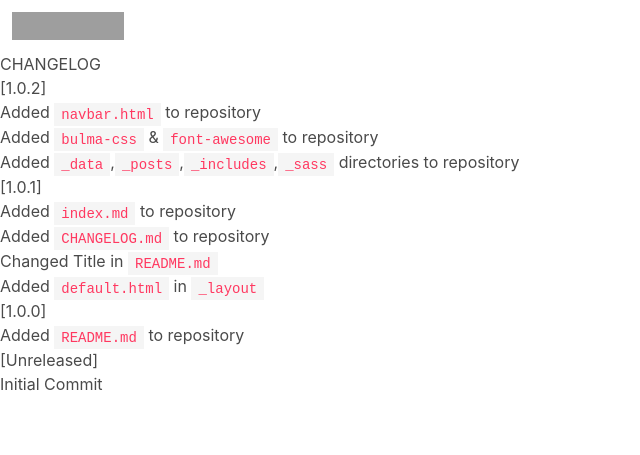
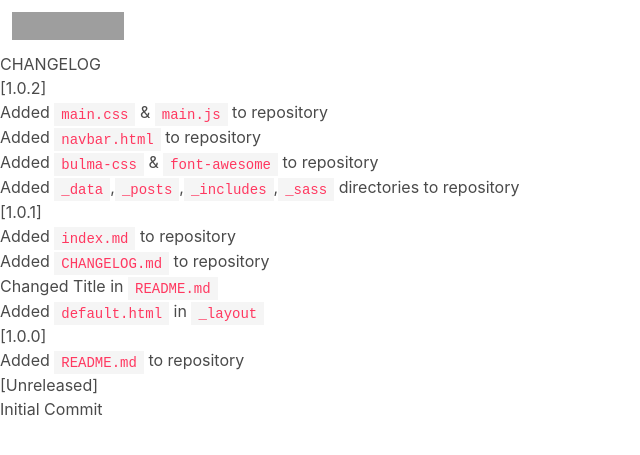
Before and after one commit to thecodechef/sublime-merge-test, a Jekyll site: the page built from CHANGELOG.md, in a window 1280 px wide, cut to the strip 0-455 px from the top of the page. Shown: the whole strip, without its empty margins (0-640 px from the left). Built offline with Jekyll 4.4.1, drawn with Linux system fonts in a browser that asks for light colours; nearby versions of some CDN libraries; our own code applies the rules of GitHub Pages for plain Markdown files; grey boxes are pictures that could not be loaded.

Commit message:
:heart: Added main.css & main.js to repository

```diff
--- a/_config.yml
+++ b/_config.yml
@@ -11,6 +11,10 @@ author:
 css:
   bulma:
     cdn: "https://cdnjs.cloudflare.com/ajax/libs/bulma/0.7.2/css/bulma.min.css"
+  main:
+    file: "assets/css/main.css"
 js:
   font_awesome:
     cdn: "https://use.fontawesome.com/releases/v5.3.1/js/all.js"
+  main:
+    file: "assets/js/main.js"
--- a/_layouts/default.html
+++ b/_layouts/default.html
@@ -5,10 +5,13 @@
 	<meta name="viewport" content="width=device-width, initial-scale=1.0, user-scalable=no">
 	<title>{{ site.title }}</title>
 	<link rel="stylesheet" type="text/css" href="{{ site.css.bulma.cdn }}">
+	<link rel="stylesheet" type="text/css" href="{{ site.css.main.file }}">
 </head>
 <body>
   {%- include navbar.html -%}
   {{ content }}
   <script defer src="{{ site.js.font_awesome.cdn }}"></script>
+  <script defer src="{{ site.js.jquery.cdn }}"></script>
+  <script defer src="{{ site.js.main.file }}"></script>
 </body>
 </html>
--- /dev/null
+++ b/assets/js/main.js
@@ -0,0 +1,11 @@
+$(document).ready(function() {
+
+  // Check for click events on the navbar burger icon
+  $(".navbar-burger").click(function() {
+
+      // Toggle the "is-active" class on both the "navbar-burger" and the "navbar-menu"
+      $(".navbar-burger").toggleClass("is-active");
+      $(".navbar-menu").toggleClass("is-active");
+
+  });
+});
```
Also changed, not shown: CHANGELOG.md, assets/css/main.css (added).
